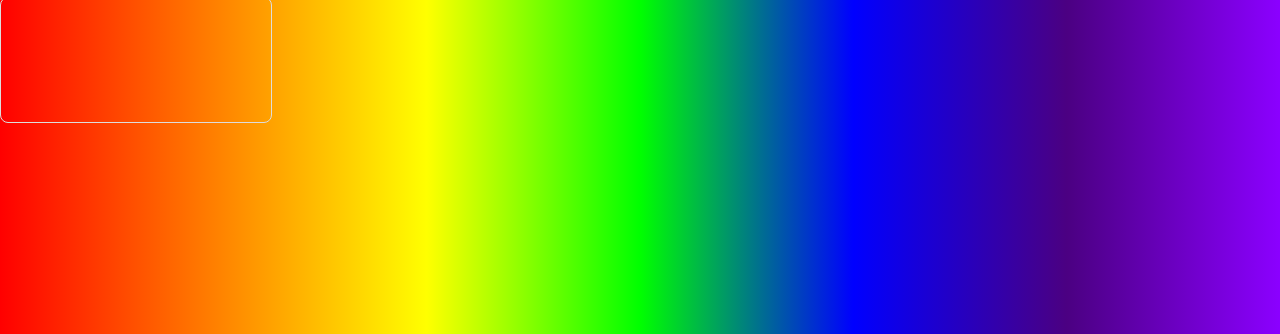
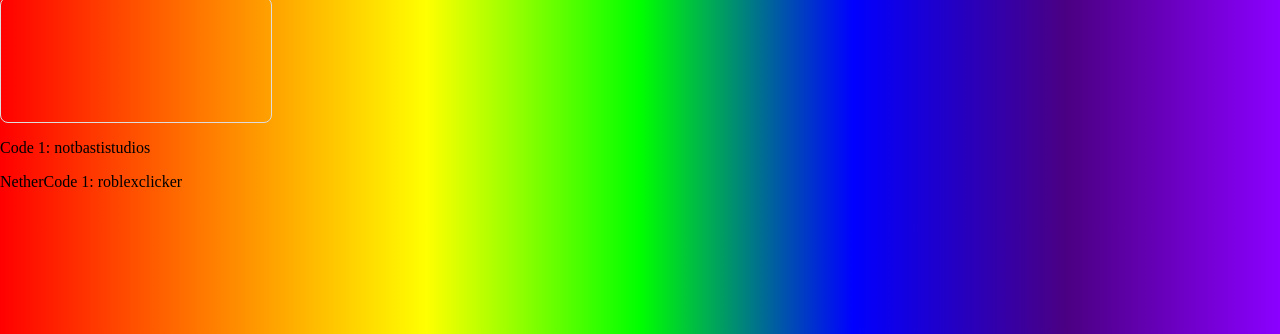
Before and after one commit to Nichtderghg/wirkaufendeineehre2.0, a plain HTML site: page index.html in a window 1280 px wide. Shown: the part 786-1120 px from the top of the page. Drawn offline with Linux system fonts and the light colour scheme.

Commit message:
Refactor index.html structure and content

```diff
--- a/index.html
+++ b/index.html
@@ -86,6 +86,8 @@ document.getElementById("demo").innerHTML = text;
     }
   });
 </script>
+ <p>Code 1: notbastistudios</p>
+ <p>NetherCode 1: roblexclicker</p>
 </body>
 
 </html>
```
